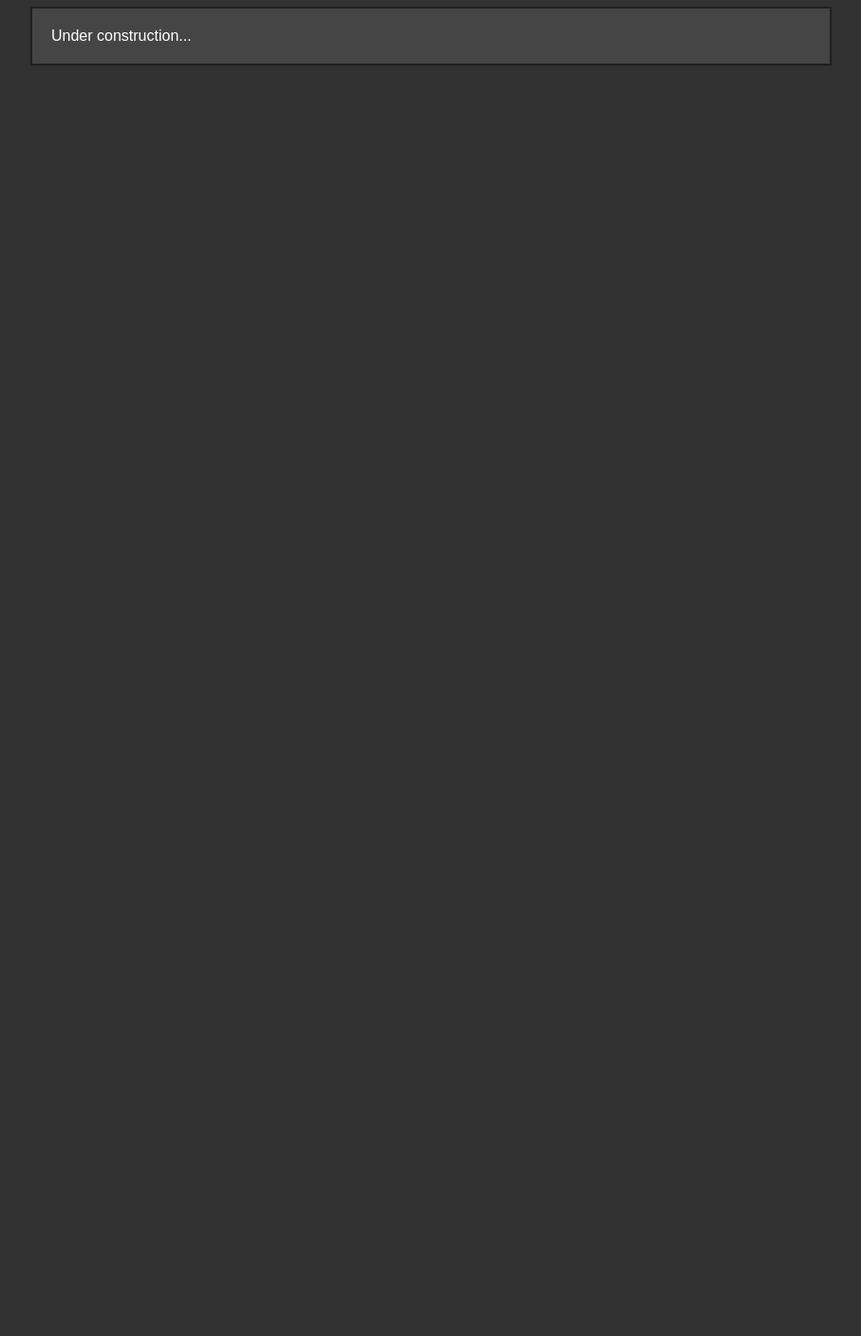
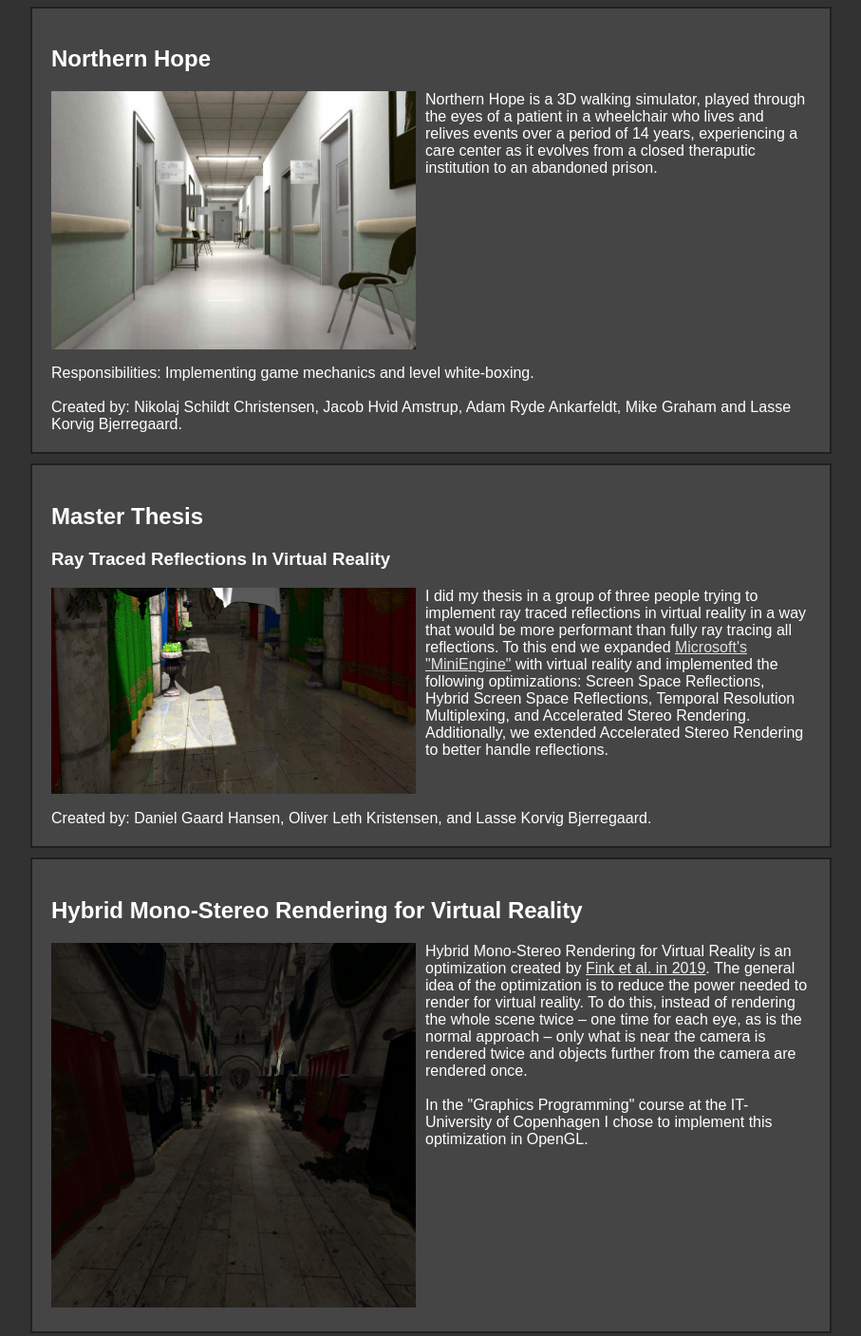
Before and after one commit to LasseKB/LasseKB.github.io, a plain HTML site: page index.html in a window 1280 px wide. Shown: the part 937-2344 px from the top of the page at 95% size, without its empty margins (231-1138 px from the left). Before the commit the page ends 1024 px from the top, so only its background shows below. Drawn offline with Linux system fonts and the light colour scheme.

Commit message:
Add Northern Hope, Master thesis, and Mono-Stereo

```diff
--- a/index.html
+++ b/index.html
@@ -9,10 +9,10 @@
 				<div id=CvButton>
 					<h2><a href="https://lassekb.github.io/CV.pdf">CV</a></h2>
 				</div>
-				<div id=InnerContainer>
+				<div id="InnerContainer">
 
 					<h1>Portfolio of Lasse Korvig Bjerregaard</h1>
-					<div class=PortfolioItem>
+					<div class="PortfolioItem">
 						<h2>Oust</h2><br />
 						<video width="384" height="216" controls style="margin: 0 10px 5px 0; float: left;">
 							<source src="OustTrailer.mp4" type="video/mp4">
@@ -24,29 +24,72 @@
 						<br /><br />
 						They are tasked with locating and burning illegal art and literature.
 						<br /><br />
-						However, one of the players is a western spy, trying to disrupt the operation. Will the ODR prevail, or fall to the west?
+						However, one of the players is a western spy, trying to disrupt the operation. Will the ODR
+						prevail, or fall to the west?
 						<br /><br />
 						Responsibility: Implementing game mechanics.
 						<br /><br />
-						Created by: Nikolaj Schildt Christensen, Jacob Hvid Amstrup, Adam Ryde Ankarfeldt, Adrian Radziszewski, Roman Karaba, and Lasse Korvig Bjerregaard.
+						Created by: Nikolaj Schildt Christensen, Jacob Hvid Amstrup, Adam Ryde Ankarfeldt,
+						Adrian Radziszewski, Roman Karaba, and Lasse Korvig Bjerregaard.
 					</div>
 
-					<div class=PortfolioItem>
+					<div class="PortfolioItem">
 						<h2>Grappler</h2>
-						<video class=ItemVideo width="384" height="216" controls>
+						<video class="ItemVideo" width="384" height="216" controls>
 							<source src="GrapplerVideo.mp4" type="video/mp4">
 							Your browser does not seem to support HTML videos.
 						</video>
-						Grappler is a sidescroller where you have to get through caves as fast as possible using only your trusty grappling hook.
+						Grappler is a sidescroller where you have to get through caves as fast as possible using only
+						your trusty grappling hook.
 						<br /><br />
-						You must take care, however, to not swing too high and meet the sharp stalactites, or too low and touch the searing lava.
+						You must take care, however, to not swing too high and meet the sharp stalactites, or too low
+						and touch the searing lava.
 						<br /><br /><br /><br /><br /><br /><br />
 						Responsibilities: Implementing the grappling hook, remixing sprites, and level design.
 						<br /><br />
 						Created by: Oliver Leth Kristensen, Oliver Jørgensen, and Lasse Korvig Bjerregaard.
 					</div>
 
-					<div class=PortfolioItem>Under construction...</div>
+					<div class="PortfolioItem">
+						<h2>Northern Hope</h2>
+						<img src="NorthernHopeScreenshot.png" class="ItemVideo" width="384" />
+						Northern Hope is a 3D walking simulator, played through the eyes of a patient in a wheelchair
+						who lives and relives events over a period of 14 years, experiencing a care center as it evolves
+						from a closed theraputic institution to an abandoned prison.
+						<br /><br /><br /><br /><br /><br /><br /><br /><br /><br /><br /><br />
+						Responsibilities: Implementing game mechanics and level white-boxing.
+						<br /><br />
+						Created by: Nikolaj Schildt Christensen, Jacob Hvid Amstrup, Adam Ryde Ankarfeldt, Mike Graham
+						and Lasse Korvig Bjerregaard.
+					</div>
+
+					<div class="PortfolioItem">
+						<h2>Master Thesis</h2>
+						<h3>Ray Traced Reflections In Virtual Reality</h3>
+						<img src="MasterThesisScreenshot.png" class="ItemVideo" width="384" />
+						I did my thesis in a group of three people trying to implement ray traced reflections in virtual
+						reality in a way that would be more performant than fully ray tracing all reflections. To this
+						end we expanded <a href="">Microsoft's "MiniEngine"</a> with virtual reality and implemented the
+						following optimizations: Screen Space Reflections, Hybrid Screen Space Reflections, Temporal
+						Resolution Multiplexing, and Accelerated Stereo Rendering. Additionally, we extended Accelerated
+						Stereo Rendering to better handle reflections.
+						<br /><br /><br /><br />
+						Created by: Daniel Gaard Hansen, Oliver Leth Kristensen, and Lasse Korvig Bjerregaard.
+					</div>
+
+					<div class=PortfolioItem>
+						<h2>Hybrid Mono-Stereo Rendering for Virtual Reality</h2>
+						<img src="MonoStereoScreenshot.png" class=ItemVideo width="384" />
+						Hybrid Mono-Stereo Rendering for Virtual Reality is an optimization created by
+						<a href="https://www.lgdv.tf.fau.de/files/2019/07/HybridVR-reduced.pdf">Fink et al. in
+						2019</a>. The general idea of the optimization is to reduce the power needed to render for
+						virtual reality. To do this, instead of rendering the whole scene twice – one time for each
+						eye, as is the normal approach – only what is near the camera is rendered twice and objects
+						further from the camera are rendered once.
+						<br /><br />
+						In the "Graphics Programming" course at the IT-University of Copenhagen I chose to implement
+						this optimization in OpenGL.
+					</div>
 				</div>
 			</div>
 		</body>
```
Also changed, not shown: MasterThesisScreenshot.png (added), MonoStereoScreenshot.png (added), NorthernHopeScreenshot.png (added).
